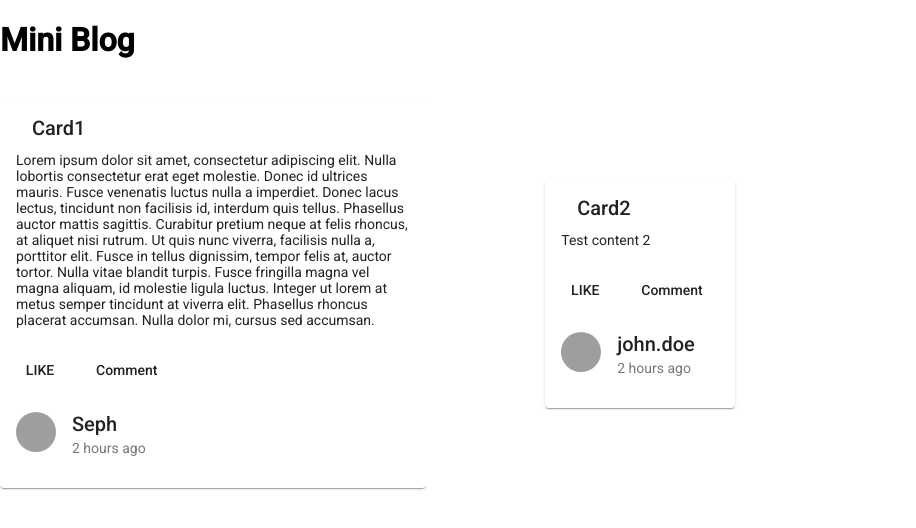
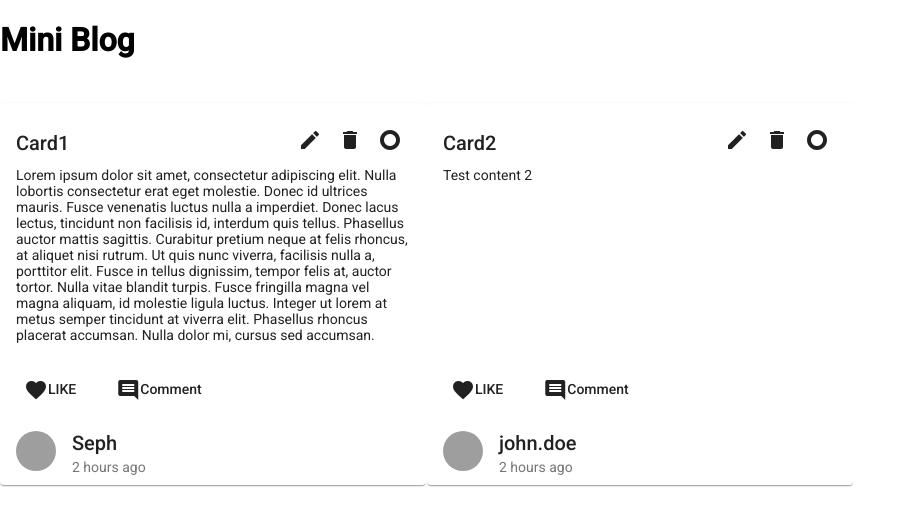
Before and after one commit to tisana/miniblog-angular, an Angular app: page / in a window 1280 px wide. Shown: the top 528 px of the page, without its empty margins (0-916 px from the left). Built offline with nearby package versions, Linux system fonts and the light colour scheme; grey boxes are pictures that could not be loaded.

Commit message:
adjust layout of cards

```diff
--- a/src/app/app.module.ts
+++ b/src/app/app.module.ts
@@ -7,6 +7,8 @@ import { CardsComponent } from './cards/cards.component';
 import {MatButtonModule} from '@angular/material/button';
 import {MatCardModule} from '@angular/material/card';
 import {MatGridListModule} from '@angular/material/grid-list';
+import {MatIconModule} from '@angular/material/icon';
+import {MatToolbarModule} from '@angular/material/toolbar';
 
 @NgModule({
   declarations: [
@@ -18,7 +20,9 @@ import {MatGridListModule} from '@angular/material/grid-list';
     BrowserAnimationsModule,
     MatCardModule,
     MatButtonModule,
-    MatGridListModule
+    MatGridListModule,
+    MatIconModule,
+    MatToolbarModule
   ],
   providers: [],
   bootstrap: [AppComponent]
--- a/src/app/cards/cards.component.css
+++ b/src/app/cards/cards.component.css
@@ -1,8 +1,26 @@
 .blog-card {
-  max-width: 400px;
+  width: 400px;
+  height: 350px;
 }
 
-.example-header-image {
+.avartar-icon {
   background-image: url('https://material.angular.io/assets/img/examples/shiba1.jpg');
   background-size: cover;
 }
+
+.card-title {
+  display: flex;
+  width: 100%;
+  margin-left: -32px;
+}
+.icon-spacer {
+  flex: 1 1 auto;
+}
+
+.card-title .mat-card-title {
+  padding-top: 12px;
+}
+
+.mat-card-content {
+  height: 180px;
+}
--- a/src/app/cards/cards.component.html
+++ b/src/app/cards/cards.component.html
@@ -2,7 +2,19 @@
   <mat-grid-tile *ngFor="let card of cards">
     <mat-card class="blog-card">
       <mat-card-header>
-        <mat-card-title>{{card.name}}</mat-card-title>
+        <div class="card-title">
+          <mat-card-title>{{card.name}}</mat-card-title>
+          <span class="icon-spacer"></span>
+          <button mat-icon-button class="edit-icon" aria-label="edit icon">
+            <mat-icon>edit</mat-icon>
+          </button>
+          <button mat-icon-button class="delete-icon" aria-label="delete icon">
+            <mat-icon>delete</mat-icon>
+          </button>
+          <button mat-icon-button class="example-icon" aria-label="status icon">
+            <mat-icon>trip_origin</mat-icon>
+          </button>
+        </div>
       </mat-card-header>
       <mat-card-content>
         <p>
@@ -10,11 +22,11 @@
         </p>
       </mat-card-content>
       <mat-card-actions>
-        <button mat-button>LIKE</button>
-        <button mat-button>Comment</button>
+        <button mat-button><mat-icon>favorite</mat-icon>LIKE</button>
+        <button mat-button><mat-icon>comment</mat-icon>Comment</button>
       </mat-card-actions>
       <mat-card-header>
-        <div mat-card-avatar class="example-header-image"></div>
+        <div mat-card-avatar class="avartar-icon"></div>
         <mat-card-title>{{card.authorUserName}}</mat-card-title>
         <mat-card-subtitle>2 hours ago</mat-card-subtitle>
       </mat-card-header>
```
